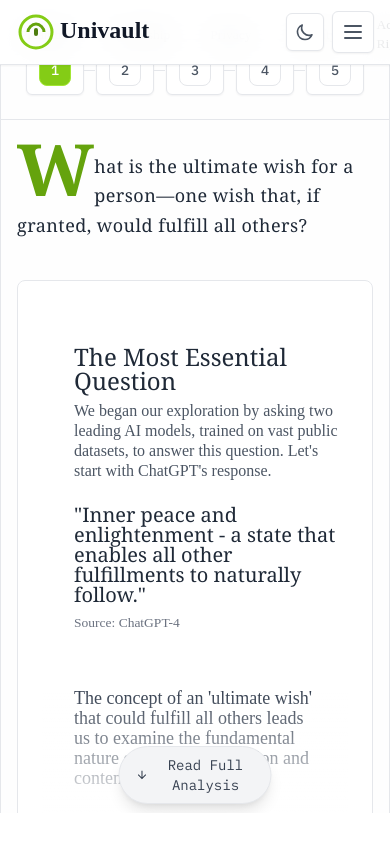
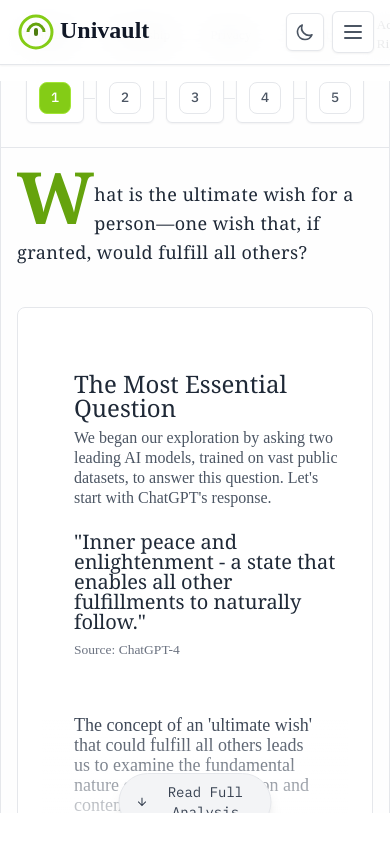
Before and after one commit to univault-org/md-next, a Next.js app: page /research in a window 390 px wide. Shown: the top 844 px of the page. Built offline with nearby package versions, Linux system fonts and the light colour scheme.

Commit message:
fix: render mobile

```diff
--- a/src/pages/research/main-question.js
+++ b/src/pages/research/main-question.js
@@ -430,7 +430,7 @@ export default function MainQuestion({ source, frontmatter }) {
       animate={{ opacity: 1 }}
       className={`min-h-screen flex flex-col items-center justify-center
         bg-gray-50 dark:bg-neutral-900
-        ${isExpanded ? "h-screen overflow-hidden" : ""}`} // Lock main container when expanded
+        ${isExpanded ? "h-screen overflow-hidden" : "mt-[6rem] md:mt-0 h-screen overflow-hidden"}`} // Lock main container when expanded
     >
       <div className="w-full max-w-5xl">
         <motion.div
@@ -736,7 +736,7 @@ export default function MainQuestion({ source, frontmatter }) {
     transition-all duration-200 shadow-lg z-10
     ${
       isExpanded
-        ? "fixed bottom-20 md:bottom-8 right-4 md:right-8 z-60 bg-primary-500 hover:bg-primary-600 text-white"
+        ? "fixed bottom-0 md:bottom-8 right-4 md:right-8 z-60 bg-primary-500 hover:bg-primary-600 text-white"
         : "absolute bottom-4 left-1/2 -translate-x-1/2 " +
           "bg-gray-100 hover:bg-gray-200 text-gray-700 " +
           "dark:bg-white/10 dark:hover:bg-white/20 dark:text-white"
```
